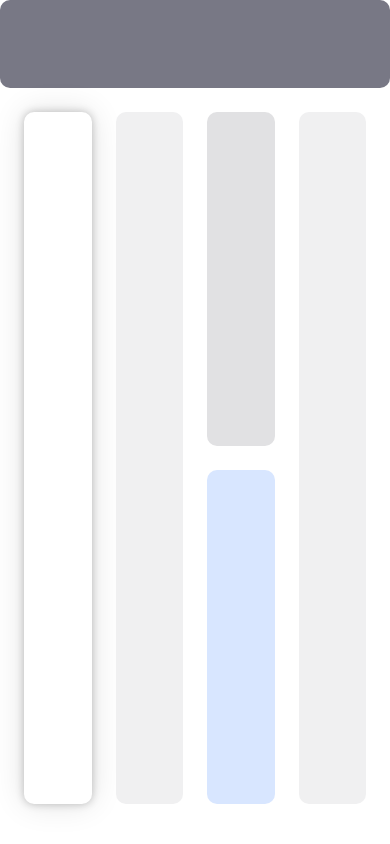
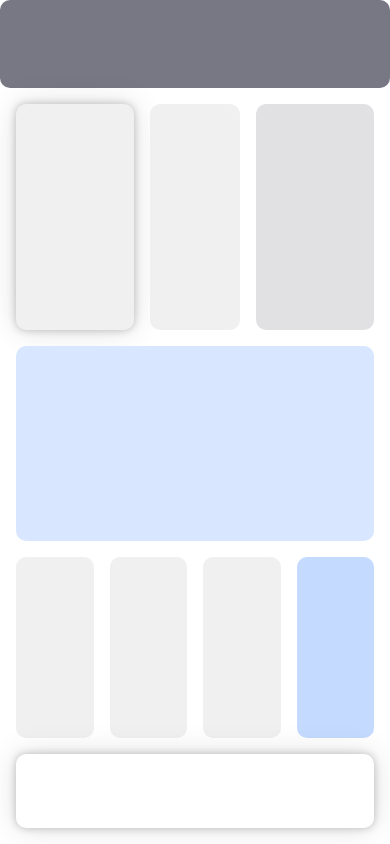
Before and after one commit to Ostwind9991/dz13, a website: page src/pages/index.html in a window 390 px wide. Drawn offline with nearby package versions, Linux system fonts and the light colour scheme; files that its build step writes are made by us from their sources.

Commit message:
commit dew final

```diff
--- a/src/assets/scss/main.scss
+++ b/src/assets/scss/main.scss
@@ -2,62 +2,55 @@
 
 .grid {
   display: grid;
-  grid-template-columns: repeat(8, auto);
-  grid-template-rows: 88px 372px 368px;
+  grid-template-columns: repeat(8, 1fr);
+  grid-template-rows: 88px auto;
+  height: 100vh;
+  width: 100vw;
 
   &__header {
-    grid-column-start: 1;
-    grid-column-end: 9;
+    grid-column: 1 / 9;
     background-color: #787885;
     border-radius: 10px;
   }
 
   &__wrapper {
     display: grid;
-    grid-template-columns: repeat(8, auto);
-    grid-column-start: 1;
-    grid-column-end: 9;
+    grid-template-columns: repeat(8, 1fr);
+    grid-template-rows: 1fr 1fr;
+    grid-column: 1 / 9;
+    grid-row: 2 / 4;
     margin: 24px;
-    grid-row-start: 2;
-    grid-row-end: 4;
+
 
       &__aside1 {
         background-color: #fff;
-        grid-column-start: 1;
-        grid-column-end: 3;
+        grid-column: 1 / 3;
         margin-right: 24px;
         border-radius: 10px;
-        grid-row-start: 1;
-        grid-row-end: 3;
-        box-shadow: 0px 0px 8px rgba(0, 0, 0, 0.24), 0px 0px 32px rgba(0, 0, 0, 0.12);
+        grid-row: 1 / 3;
+        box-shadow: 0 0 8px rgba(0, 0, 0, 0.24), 0 0 32px rgba(0, 0, 0, 0.12);
       }
 
       &__aside2 {
         background-color: #F0F0F1;
-        grid-column-start: 3;
-        grid-column-end: 5;
+        grid-column: 3 / 5;
         border-radius: 10px;
         margin-right: 24px;
-        grid-row-start: 1;
-        grid-row-end: 3;
+        grid-row: 1 /  3;
       }
 
       &__aside3 {
         background-color: #E1E1E3;
-        grid-column-start: 5;
-        grid-column-end: 7;
-        grid-row-start: 1;
-        grid-row-end: 2;
+        grid-column: 5 / 7;
+        grid-row: 1 / 2;
         margin-right: 24px;
         border-radius: 10px;
       }
 
       &__aside4 {
         background-color: #D8E6FF;
-        grid-column-start: 5;
-        grid-column-end: 7;
-        grid-row-start: 2;
-        grid-row-end: 3;
+        grid-column: 5 / 7;
+        grid-row: 2 / 3;
         margin-right: 24px;
         margin-top: 24px;
         border-radius: 10px;
@@ -65,11 +58,160 @@
 
       &__aside5 {
         background-color: #F0F0F1;
-        grid-column-start: 7;
-        grid-column-end: 9;
-        grid-row-start: 1;
-        grid-row-end: 3;
+        grid-column: 7 / 9;
+        grid-row: 1 / 3;
+        border-radius: 10px;
+      }
+
+      &__aside6 {
+        display: none;
+        background-color: #F0F0F1;
+        border-radius: 10px;
+      }
+      &__aside7 {
+        display: none;
+        background-color: #F0F0F1
+      ;
+        border-radius: 10px;
+      }
+      &__aside8 {
+        display: none;
+        background-color: #C4DAFF;
+        border-radius: 10px;
+      }
+      &__aside9 {
+        display: none;
+        box-shadow: 0 0 8px rgba(0, 0, 0, 0.24), 0 0 32px rgba(0, 0, 0, 0.12);
+        background-color: #ffffff;
         border-radius: 10px;
       }
   }
 }
+
+@media (min-width: 768px) and (max-width: 1024px){
+    .grid {
+      &__wrapper {
+        grid-template-rows:2fr 2fr 1fr;
+        margin: 14px;
+        &__aside1 {
+          margin-right: 14px;
+          grid-row: 1 / 2;
+        }
+
+        &__aside2 {
+          grid-column: 1 / 3;
+          margin-right: 14px;
+          grid-row: 2 /  3;
+          margin-top: 14px;
+        }
+
+        &__aside3 {
+          grid-column: 3 / 5;
+          grid-row: 1 / 2;
+          margin-right: 14px;
+        }
+
+        &__aside4 {
+          grid-column: 3 / 5;
+          grid-row: 2 / 3;
+          margin-right: 14px;
+          margin-top: 14px;
+        }
+
+        &__aside5 {
+          grid-column: 5 / 7;
+          grid-row: 1 / 2;
+          margin-right: 14px;
+        }
+
+        &__aside6 {
+          display: block;
+          grid-column: 5 / 7;
+          grid-row: 2 / 3;
+          margin-top: 14px;
+          margin-right: 14px;
+        }
+        &__aside7 {
+          display: block;
+          grid-column: 7 / 9;
+          grid-row: 1 / 2;
+        }
+        &__aside8 {
+          display: block;
+          grid-column: 7 / 9;
+          grid-row: 2 / 3;
+          margin-top: 14px;
+        }
+        &__aside9 {
+          display: block;
+          grid-column: 1 / 9;
+          grid-row: 3 / 4;
+          margin-top: 14px;
+        }
+      }
+    }
+}
+
+@media (max-width: 767px) {
+    .grid {
+      &__wrapper {
+        grid-template-rows: 5fr 5fr 4fr 2fr;
+        margin: 16px;
+        &__aside1 {
+          background-color: #F0F0F1;
+          margin-right: 16px;
+          grid-column: 1 / 4;
+          grid-row: 1 / 2;
+        }
+
+        &__aside2 {
+          grid-column: 4 / 6;
+          margin: 0;
+          grid-row: 1 / 2;
+        }
+
+        &__aside3 {
+          grid-column: 6 / 9;
+          margin: 0 0 0 16px;
+        }
+
+        &__aside4 {
+          grid-column: 1 / 9;
+          grid-row: 2 / 3;
+          margin: 16px 0;
+        }
+
+        &__aside5 {
+          grid-column: 1 / 3;
+          grid-row: 3 / 4;
+          margin-right: 12px;
+        }
+
+        &__aside6 {
+          display: block;
+          grid-column: 3 / 5;
+          grid-row: 3 / 4;
+          margin: 0 8px 0 4px;
+        }
+        &__aside7 {
+          display: block;
+          grid-column: 5 / 7;
+          grid-row: 3 / 4;
+          margin: 0 4px 0 8px;
+        }
+        &__aside8 {
+          display: block;
+          grid-column: 7 / 9;
+          grid-row: 3 / 4;
+          margin-top: 0;
+          margin-left: 12px;
+        }
+        &__aside9 {
+          display: block;
+          grid-column: 1 / 9;
+          grid-row: 4 / 5;
+          margin-top: 16px;
+        }
+      }
+    }
+}
--- a/src/pages/index.html
+++ b/src/pages/index.html
@@ -14,6 +14,10 @@
         <div class="grid__wrapper__aside3"></div>
         <div class="grid__wrapper__aside4"></div>
         <div class="grid__wrapper__aside5"></div>
+        <div class="grid__wrapper__aside6"></div>
+        <div class="grid__wrapper__aside7"></div>
+        <div class="grid__wrapper__aside8"></div>
+        <div class="grid__wrapper__aside9"></div>
     </div>
 </section>
 </body>
```
